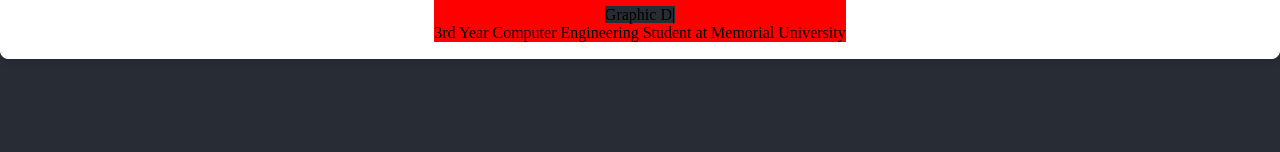
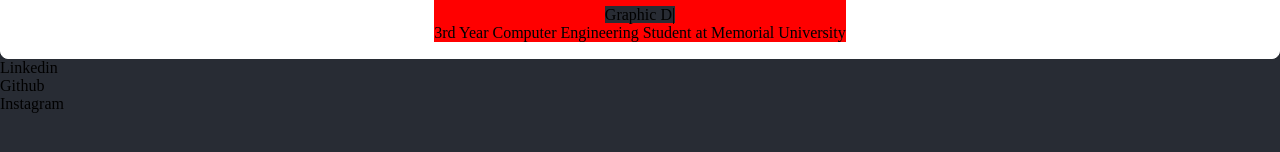
Before and after one commit to neillouis3/portfolio, a React (Create React App) app: page / in a window 1280 px wide. Shown: the part 352-504 px from the top of the page. Built offline with nearby package versions, Linux system fonts and the light colour scheme.

Commit message:
Footer Initialization

```diff
--- a/package.json
+++ b/package.json
@@ -3,6 +3,9 @@
   "version": "0.1.0",
   "private": true,
   "dependencies": {
+    "@fortawesome/fontawesome-svg-core": "^6.5.1",
+    "@fortawesome/free-solid-svg-icons": "^6.5.1",
+    "@fortawesome/react-fontawesome": "^0.2.0",
     "@testing-library/jest-dom": "^5.17.0",
     "@testing-library/react": "^13.4.0",
     "@testing-library/user-event": "^13.5.0",
--- a/src/App.js
+++ b/src/App.js
@@ -5,6 +5,7 @@
 import Profile from './components/profile';
 import Index from './components/pages/index';
 import { BrowserRouter as Router, Route, Routes } from "react-router-dom";
+import Social from './components/social';
 
 
 function App() {
@@ -15,6 +16,7 @@
         <Routes>
           <Route exact path="/" element={<Index/>} />
         </Routes>
+        <Social/>
       </Router>
     </>
   );
--- a/src/components/social.js
+++ b/src/components/social.js
@@ -1,13 +1,15 @@
 import React from 'react';
-
+import { FontAwesomeIcon } from '@fortawesome/react-fontawesome'
+import { faCoffee } from '@fortawesome/free-solid-svg-icons'
 export default function Social() {
 
     return (
         <>
         <div className="socialContainer">
 
-            <a href="https://www.linkedin.com/in/alexander-lee-1b1b1b1b1/" target="_blank" rel="noopener noreferrer">
-            </a>
+            <p>Linkedin</p>
+            <p>Github</p>
+            <p>Instagram</p>
         </div>
 
 
```
Also changed, not shown: src/components/footer.js (added, +12 -0 lines), 1 other file (tests, documents, lock files or other folders).
